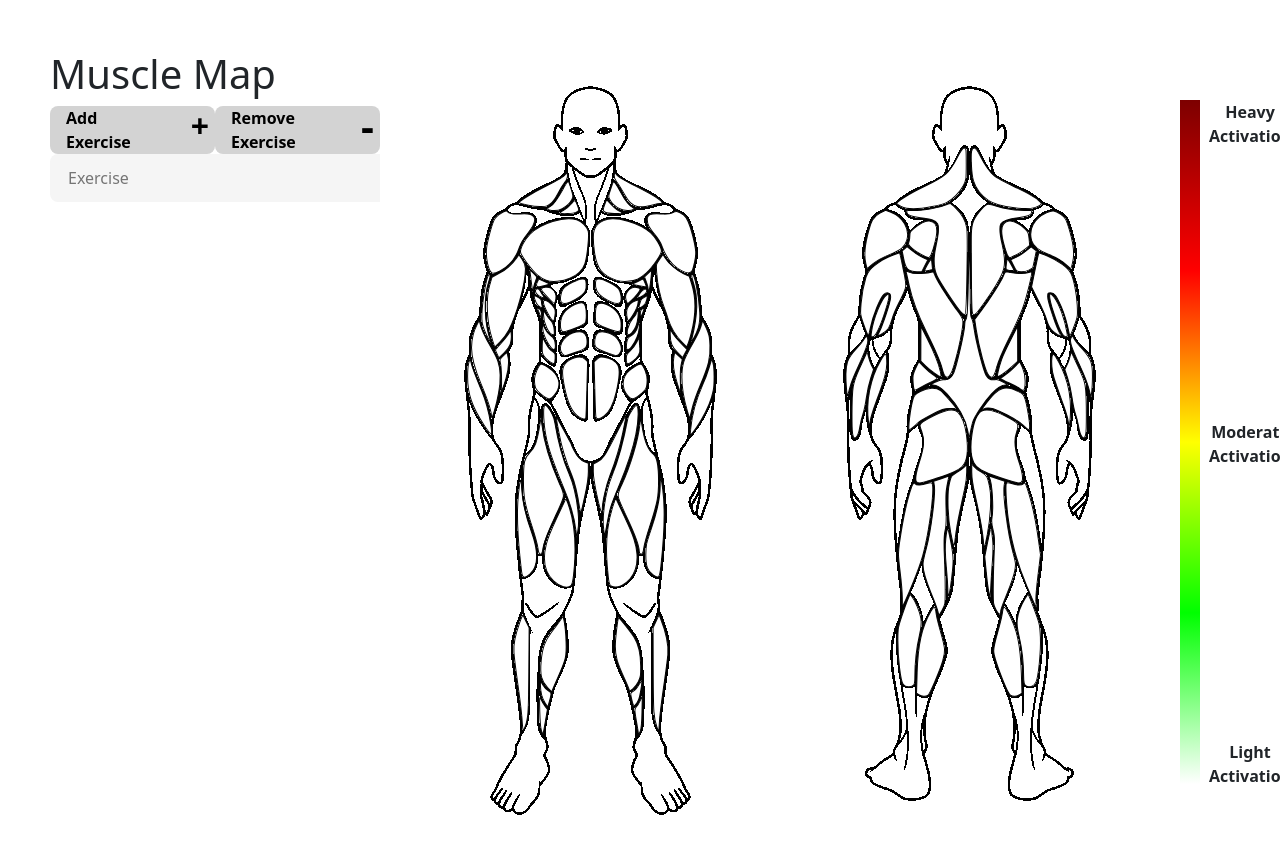
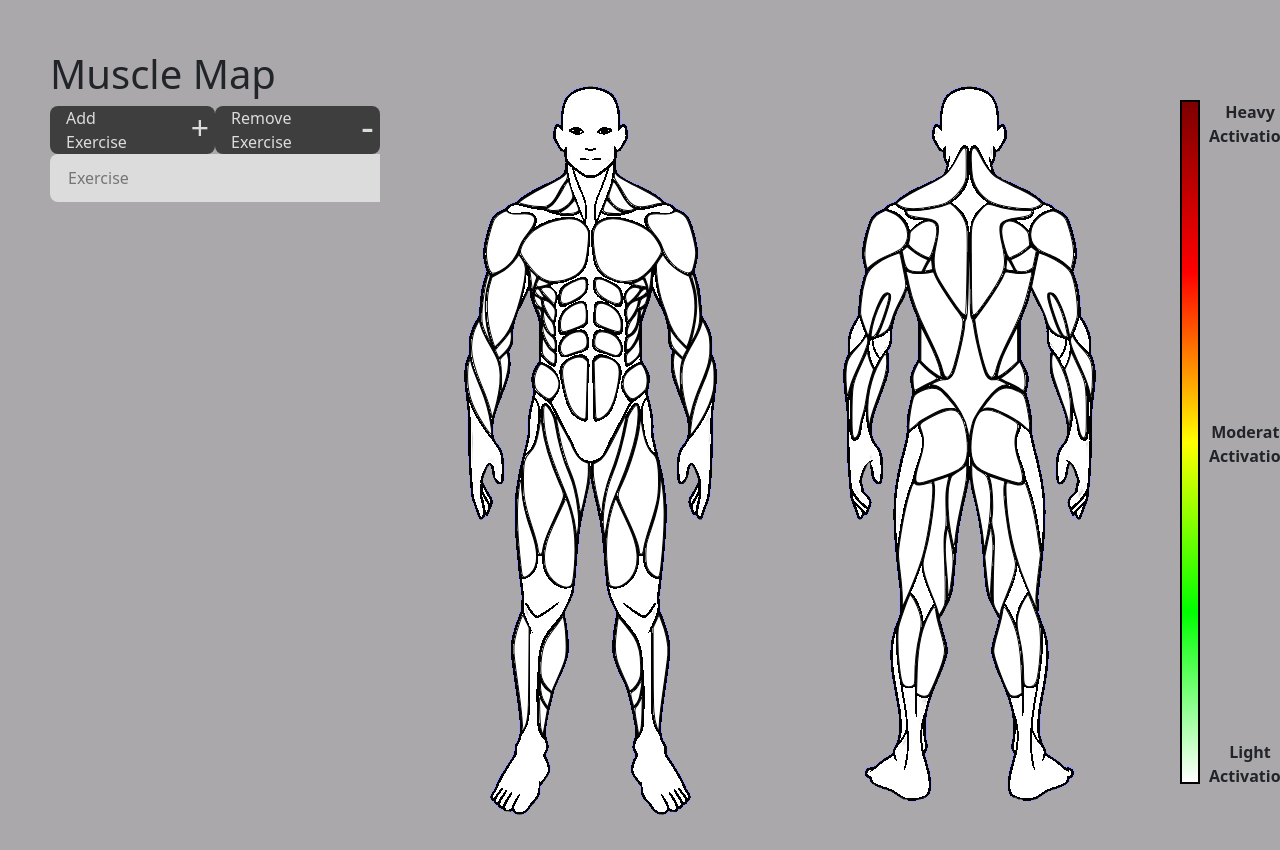
Before and after one commit to LiamShalom/Muscle-Map, a React (Create React App) app in the folder muscle-map-v1/: page / in a window 1280 px wide. Built offline with nearby package versions, Linux system fonts and the light colour scheme; no server answers.

Commit message:
ui customization, such as adding theme

```diff
--- a/muscle-map-v1/src/App.css
+++ b/muscle-map-v1/src/App.css
@@ -1,6 +1,8 @@
 .App {
   padding-left: 50px;
   padding-top: 50px;
+  background-color: #ABA8AC;
+  font-weight: bold;
 }
 
 .content {
@@ -22,10 +24,10 @@
 .addWorkout > button{
   display: flex;
   align-items: center;
-  font-weight: bold;
   text-align: left;
   padding-left: 1rem;
-  background-color:lightgrey;
+  background-color:#3E3E3E;
+  color: #DCDCDC;
   border-radius: 8px;
   width: 12rem;
   height: 3rem;
@@ -35,7 +37,7 @@
 }
 
 .addWorkout > button:hover{
-  background-color: gainsboro;
+  background-color: rgb(80, 80, 80);
 }
 
 .addWorkout_text,
@@ -50,7 +52,7 @@
 .addWorkout_icon {
   padding-left: 2.5rem;
   font-size: 2em;
-  padding-bottom: 0.5rem;
+  padding-bottom: 0.3rem;
 }
 
 .removeWorkout_icon {
@@ -63,14 +65,14 @@
   display: flex;
   align-items: center;
   border-radius: 8px;
-  background-color:whitesmoke;
+  background-color: #DCDCDC;
   width: 24rem;
   height: 3rem;
   padding-left: 1rem;
 }
 
 .searchBox.found {
-  background-color:lightslategrey;
+  background-color: #A0CB36;
 }
 
 .exerciseInput {
@@ -97,6 +99,7 @@
   height: 684px;
   width: 20px;
   background: linear-gradient(rgb(125, 0, 0),rgb(255, 0, 0), rgb(255, 255, 0), rgb(0, 255, 0), rgb(255, 255, 255));
+  border: 2px solid black;
 }
 
 .gradient-labels {
--- a/muscle-map-v1/src/App.js
+++ b/muscle-map-v1/src/App.js
@@ -113,10 +113,11 @@ function App() {
           </div>
         </div>
 
-        <div style={{ position: 'relative' }}>
+        <div style={{ position: 'relative', width: '100%', maxWidth: '800px'}}>
           <img
-            src="images/muscle-diagram-bw.png"
+            src="images/muscle-diagram-white.png"
             alt="Muscle Diagram"
+            style={{width: '100%', height: '100%' }}
           />
           <div style={{ position: 'absolute', top: 0, left: 0, width: '100%', height: '100%' }}>
             <MuscleDiagram totals={totals} />
--- a/muscle-map-v1/src/MuscleDiagram.js
+++ b/muscle-map-v1/src/MuscleDiagram.js
@@ -36,7 +36,7 @@ function MuscleDiagram({ totals }) {
 
   return (
     <div className="muscle-diagram">
-      <svg viewBox="0 0 800 800" width="800" height="800" xmlns="http://www.w3.org/2000/svg">
+      <svg viewBox="0 0 800 800" xmlns="http://www.w3.org/2000/svg">
         <g xmlns="http://www.w3.org/2000/svg" id="upper_back" style={{
           fill: colors["upper_back"], fillOpacity: 1, stroke: 'black',
           strokeWidth: 1
```
Also changed, not shown: muscle-map-v1/public/images/muscle-diagram-white.png (added).
